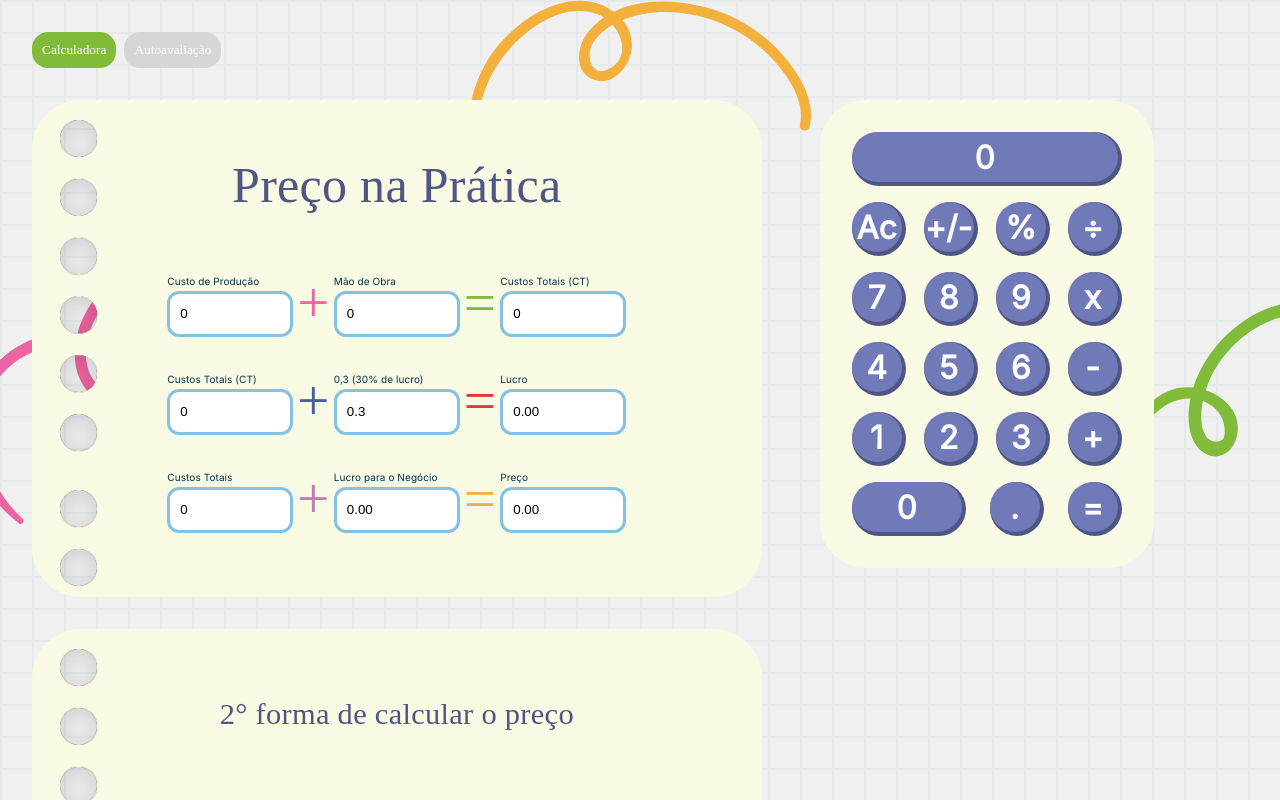
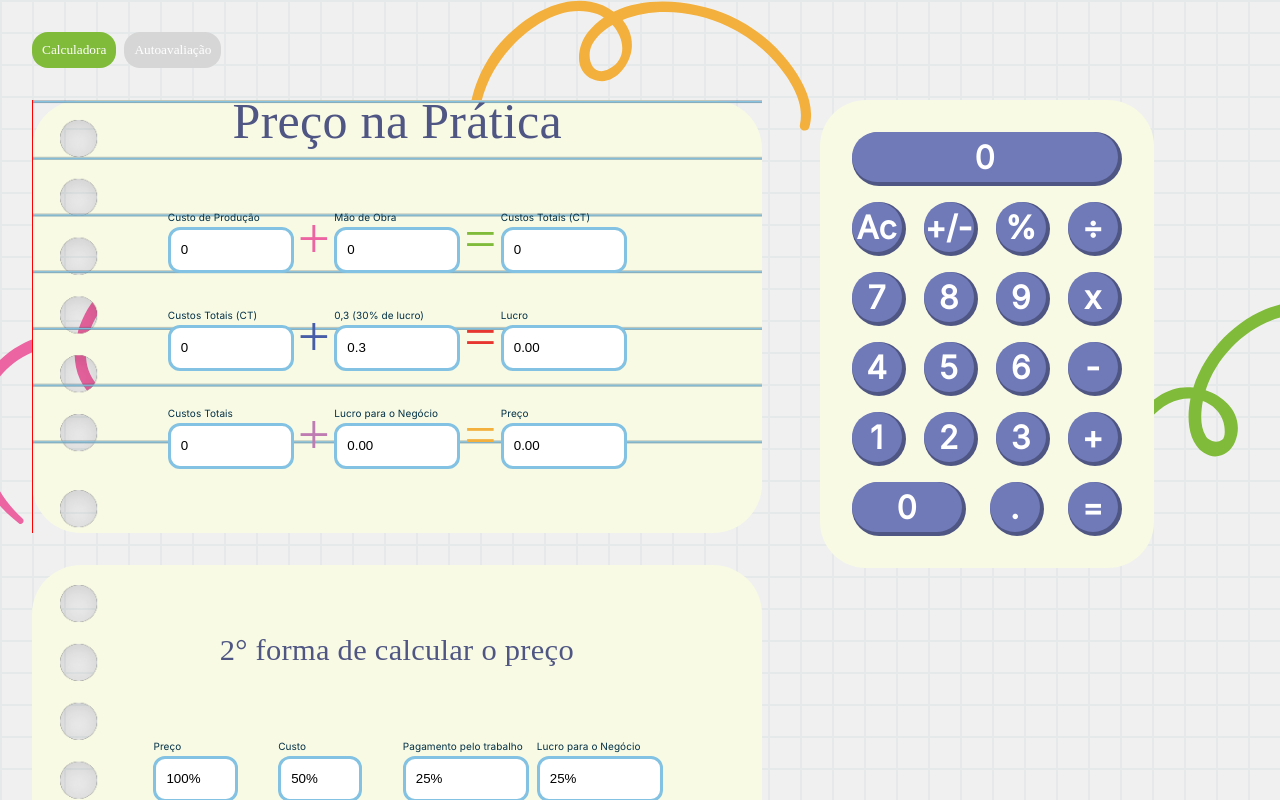
Before and after one commit to ipti/br.calculadora, a React (Create React App) app: page / in a window 1280 px wide. Built offline with nearby package versions, Linux system fonts and the light colour scheme; a web font is replaced by a local one.

Commit message:
caderno e input

```diff
--- a/src/Components/Subtract/index.tsx
+++ b/src/Components/Subtract/index.tsx
@@ -1,7 +1,7 @@
 import { useState } from "react";
 import { Column, Padding, Row } from "../../Style/GlobalStyles";
 import Input from "../Input";
-import { BackgroundBody, Container, IconPlus, Title } from "./style";
+import { BackgroundBody, Container, IconPlus, Rows, Title } from "./style";
 
 
 const Subtract = () => {
@@ -17,21 +17,23 @@ const Subtract = () => {
         <>
             <Container>
                 <BackgroundBody>
-                    <Row id="center">
+                    <Row style={{width: "100%"}}>
+                    <div style={{ width: "1px", background: "red" }}/>
+                        <Rows>
                             <Column style={{ alignItems: "center" }}>
-                            <Padding padding="32px" />
+                                <Padding padding="0px" />
                                 <Title style={{ margin: "auto" }}>Preço na Prática</Title>
                                 <Padding padding="32px" />
                                 <Row id="center">
-                                <Input value={custoProduc} onChange={(e: any) => {setCustoProduc(e.target.value);}} type="number" text="Custo de Produção" />
+                                    <Input value={custoProduc} onChange={(e: any) => { setCustoProduc(e.target.value); }} type="number" text="Custo de Produção" />
                                     <Column id="center">
                                         <IconPlus color="#EC64A1;">+</IconPlus>
                                     </Column>
-                                <Input value={maoObra} onChange={(e: any) => {setMaoObra(e.target.value);}} type="number" text="Mão de Obra" />
+                                    <Input value={maoObra} onChange={(e: any) => { setMaoObra(e.target.value); }} type="number" text="Mão de Obra" />
                                     <Column id="center">
                                         <IconPlus color="#80BB3A">=</IconPlus>
                                     </Column>
-                                <Input value={totais}  text="Custos Totais (CT)" />
+                                    <Input value={totais} text="Custos Totais (CT)" />
                                 </Row>
                                 <Padding padding="16px" />
                                 <Row id="center">
@@ -43,7 +45,7 @@ const Subtract = () => {
                                     <Column id="center">
                                         <IconPlus color="#E7362F">=</IconPlus>
                                     </Column>
-                                <Input value={(totais*0.3).toFixed(2)} text="Lucro" />
+                                    <Input value={(totais * 0.3).toFixed(2)} text="Lucro" />
                                 </Row>
                                 <Padding padding="16px" />
                                 <Row id="center">
@@ -51,14 +53,15 @@ const Subtract = () => {
                                     <Column id="center">
                                         <IconPlus color="#BE7CB3">+</IconPlus>
                                     </Column>
-                                <Input value={(totais*0.3).toFixed(2)} text="Lucro para o Negócio" />
+                                    <Input value={(totais * 0.3).toFixed(2)} text="Lucro para o Negócio" />
                                     <Column id="center">
                                         <IconPlus color="#F3B03D">=</IconPlus>
                                     </Column>
-                                <Input value={(totais + totais*0.3).toFixed(2)} text="Preço" />
+                                    <Input value={(totais + totais * 0.3).toFixed(2)} text="Preço" />
                                 </Row>
                                 <Padding padding="32px" />
                             </Column>
+                        </Rows>
                     </Row>
                 </BackgroundBody>
                 <Padding padding="16px" />
@@ -72,7 +75,7 @@ const Subtract = () => {
                             <Input value={"100%"} width="50%" text="Preço" />
                             <Input value={"50%"} width="50%" text="Custo" />
                             <Input value={"25%"} text="Pagamento pelo trabalho" />
-                            <Input value={"25%"}text="Lucro para o Negócio" />
+                            <Input value={"25%"} text="Lucro para o Negócio" />
                         </Row>
                         <Padding padding="32px" />
                     </Column>
--- a/src/Components/Subtract/style.ts
+++ b/src/Components/Subtract/style.ts
@@ -2,6 +2,7 @@ import { styled } from "styled-components";
 import backgroundJournal from "../../assets/images/SubtractTop.png";
 import backgroundBody from "../../assets/images/SubtractBody.png";
 import backgroundBottom from "../../assets/images/SubtractBottom.png";
+import rows from "../../assets/images/rows.png"
 
 
 import styles from "../../Style";
@@ -71,10 +72,24 @@ export const BackgroundBody = styled.div`
     width: 100%;
     background-size: 100%;
     object-fit: cover;
-
     @media only screen and (max-width: 1200px) {
        background: #f8fae4;
     }
+
+`;
+
+export const Rows = styled.div`
+    background: url(${rows});
+    background-size: 100%;
+    height: auto;
+    max-height: 80%;
+    width: 100%;
+    background-size: 100%;
+    object-fit: cover;
+
+    /* @media only screen and (max-width: 1200px) {
+       background: #f8fae4;
+    } */
 
 `;
 
```
Also changed, not shown: src/assets/images/rows.png (added). Lines whose indentation alone changed are shown as unchanged.
